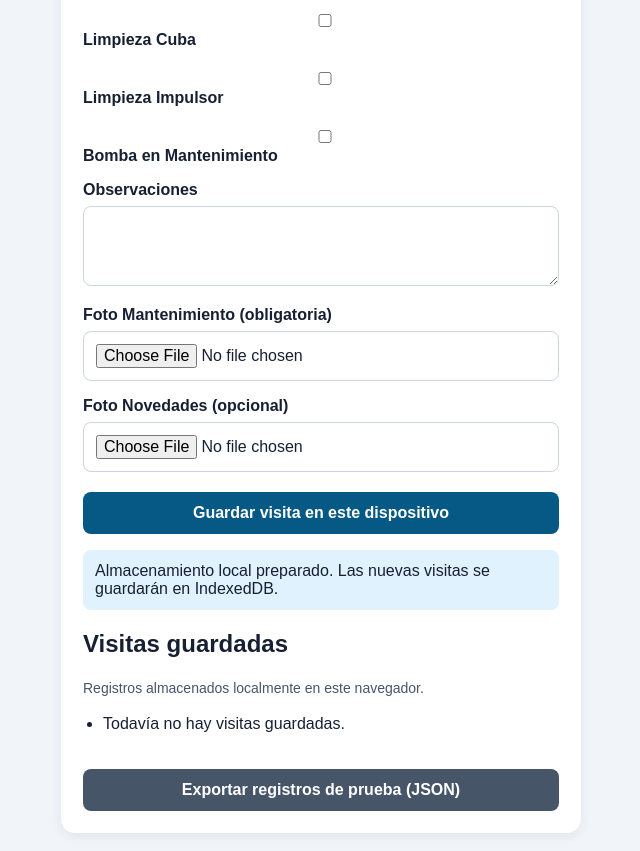
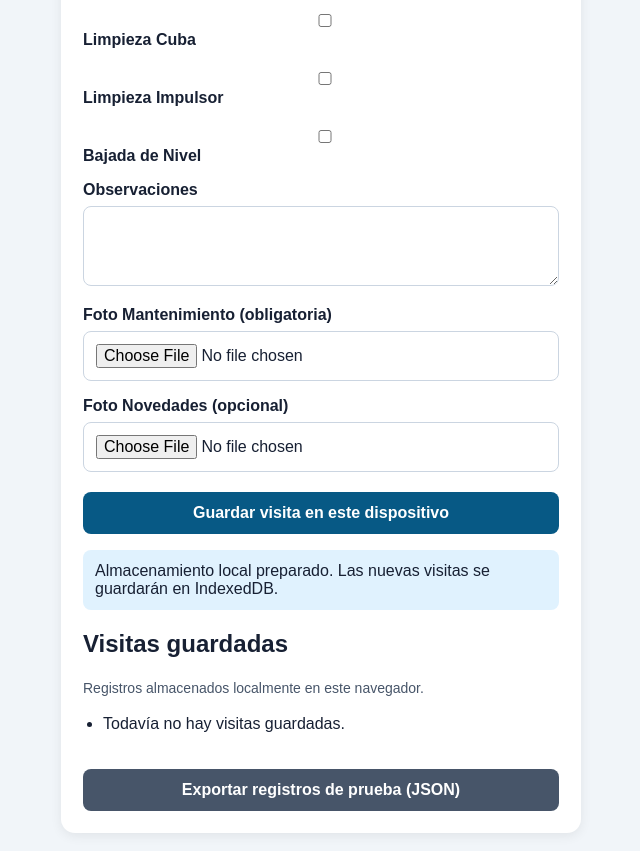
Before and after one commit to fagach/app-mantenimiento-piscinas, a plain HTML site: page index.html in a window 1280 px wide. Shown: the part 1120-1971 px from the top of the page, without its empty margins (319-959 px from the left). Drawn offline with Linux system fonts and the light colour scheme.

Commit message:
Cambiar etiqueta a Bajada de Nivel

```diff
--- a/index.html
+++ b/index.html
@@ -224,7 +224,7 @@
 
   <label>
     <input type="checkbox" id="bombaMantenimiento" name="bombaMantenimiento">
-    Bomba en Mantenimiento
+    Bajada de Nivel
   </label>
 
   <label for="novedades">Observaciones</label>
```
